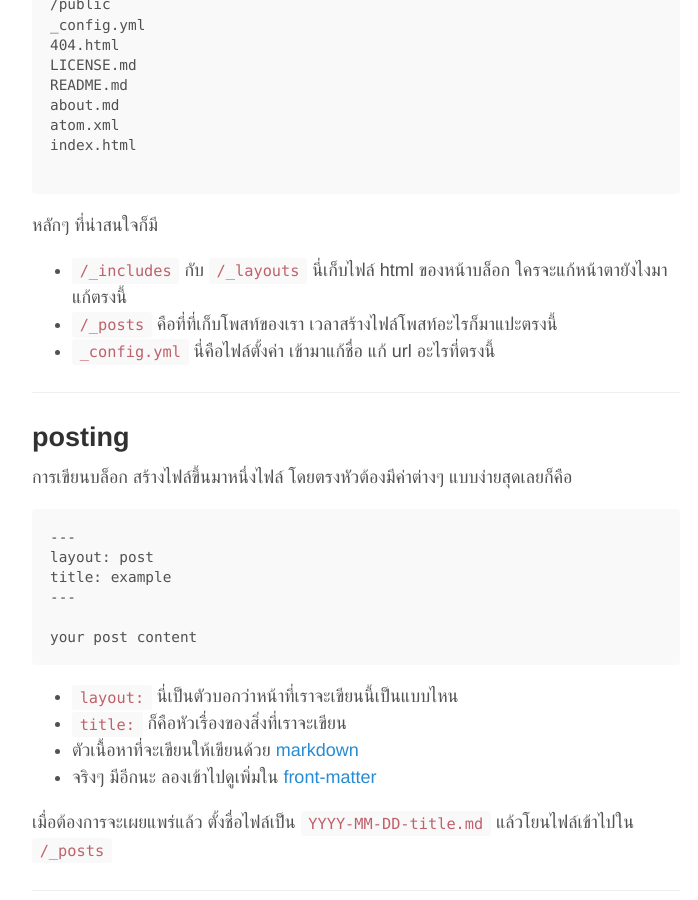
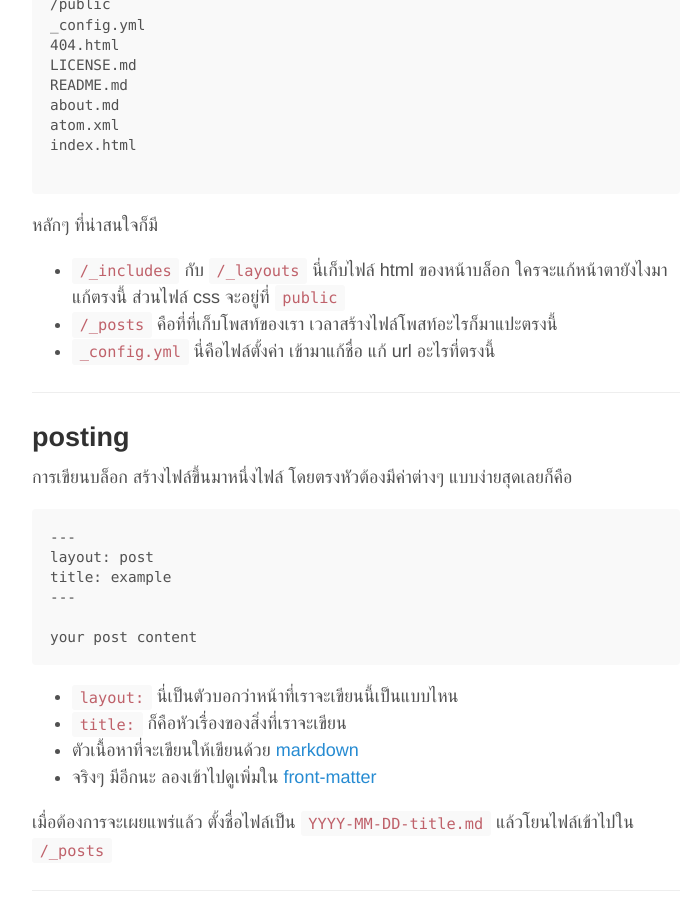
Before and after one commit to wuttinan/wuttinan.github.io, a Jekyll site: the page built from _posts/2014-05-26-blogging-with-jekyll.md, in a window 1280 px wide and 900 px high, scrolled down 785 px. Shown: the whole window, without its empty margins (284-982 px from the left). Built offline with Jekyll 4.4.1, drawn with Linux system fonts in a browser that asks for light colours; Markdown is read by kramdown in place of the engine named in the settings.

Commit message:
post edit

```diff
--- a/_posts/2014-05-26-blogging-with-jekyll.md
+++ b/_posts/2014-05-26-blogging-with-jekyll.md
@@ -30,7 +30,7 @@
 
 หลักๆ ที่น่าสนใจก็มี
 
-* `/_includes` กับ `/_layouts` นี่เก็บไฟล์ html ของหน้าบล็อก ใครจะแก้หน้าตายังไงมาแก้ตรงนี้
+* `/_includes` กับ `/_layouts` นี่เก็บไฟล์ html ของหน้าบล็อก ใครจะแก้หน้าตายังไงมาแก้ตรงนี้ ส่วนไฟล์ css จะอยู่ที่ `public`
 * `/_posts` คือที่ที่เก็บโพสท์ของเรา เวลาสร้างไฟล์โพสท์อะไรก็มาแปะตรงนี้
 * `_config.yml` นี่คือไฟล์ตั้งค่า เข้ามาแก้ชื่อ แก้ url อะไรที่ตรงนี้
 
```
